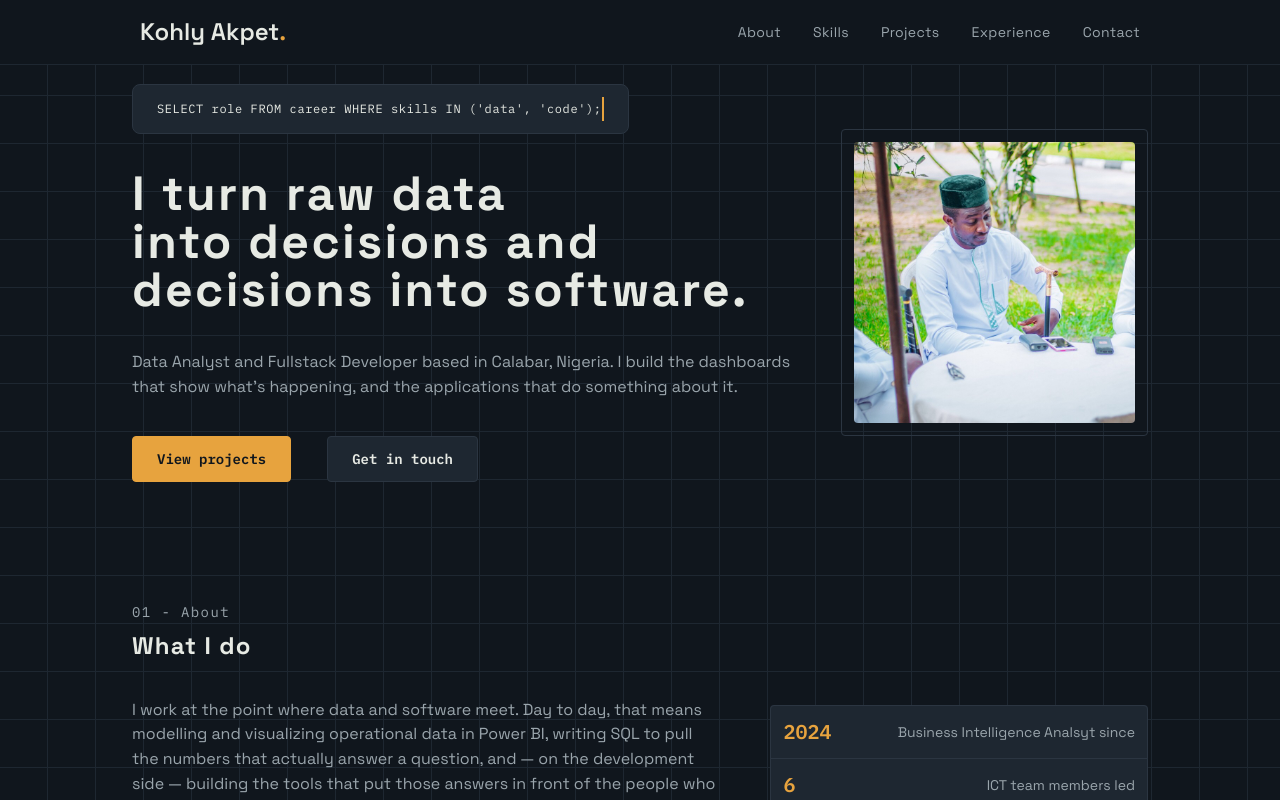
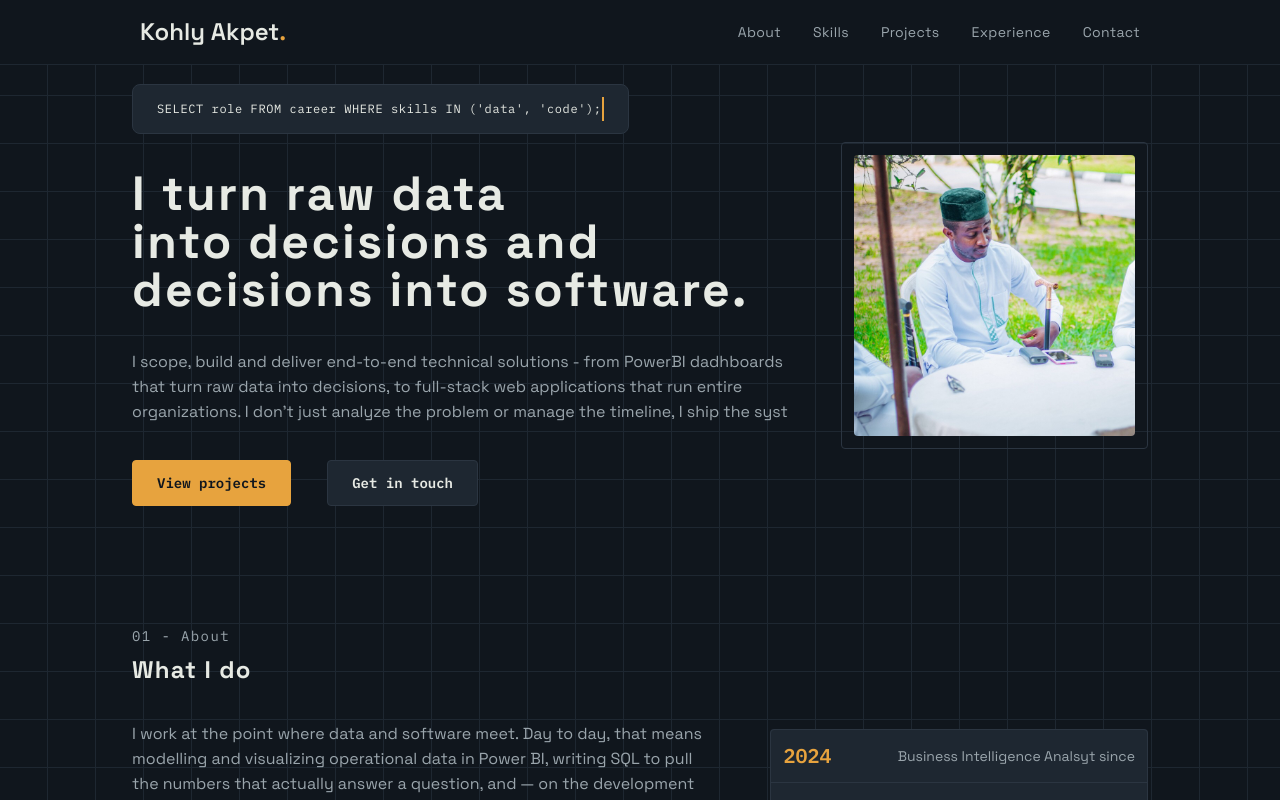
Before and after one commit to koakpet/kohly-akpet, a Next.js app: page / in a window 1280 px wide. Shown: the top 800 px of the page. Built offline with nearby package versions, Linux system fonts and the light colour scheme.

Commit message:
Update Hero.jsx
Making conceptual upgrade to summary line

```diff
--- a/src/components/Hero.jsx
+++ b/src/components/Hero.jsx
@@ -33,9 +33,7 @@ export default function Hero() {
             I turn raw data <br /> into decisions and decisions into software.
           </div>
           <div className="text-[#9aa5ac]">
-            Data Analyst and Fullstack Developer based in Calabar, Nigeria. I
-            build the dashboards that show what&apos;s happening, and the
-            applications that do something about it.
+            I scope, build and deliver end-to-end technical solutions - from PowerBI dadhboards that turn raw data into decisions, to full-stack web applications that run entire organizations. I don't just analyze the problem or manage the timeline, I ship the syst
           </div>
 
           <div className="mono text-sm font-bold flex gap-9">
```
